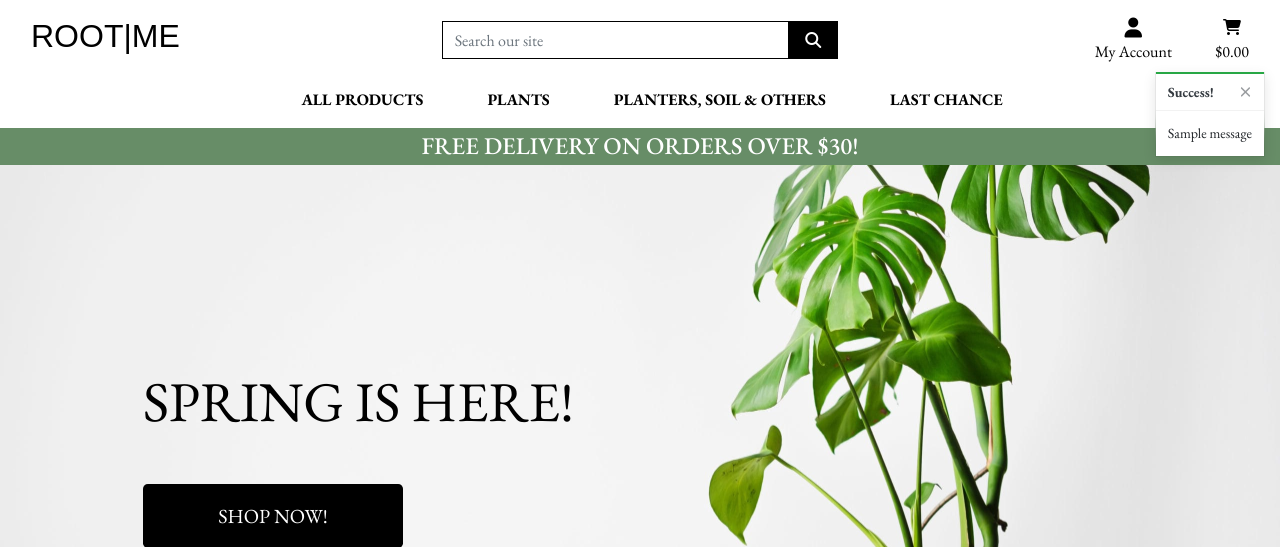
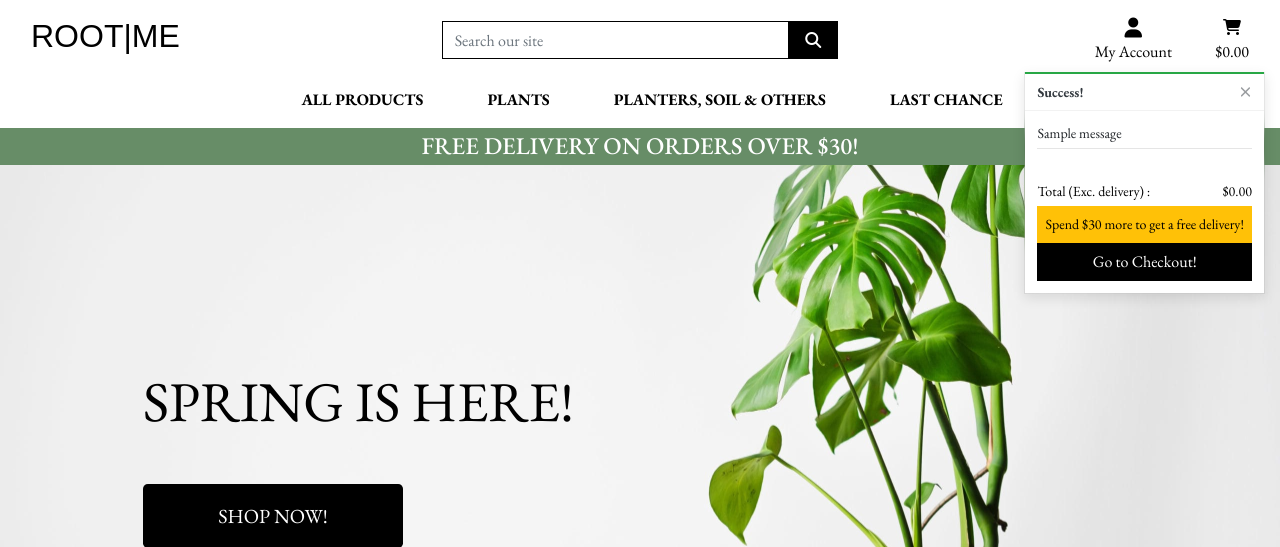
Before and after one commit to ElinaBoman/rootme, a Django app: page / in a window 1280 px wide. Shown: the top 547 px of the page. Run offline with Django 3.2, Linux system fonts and the light colour scheme; tables that the repository leaves empty hold one stand-in row (values such as "Sample post"); one stand-in notice (Sample message) is shown; some libraries are stand-ins or nearby versions; some web fonts are replaced.

Commit message:
Added img, product name and quantity to show in success toast

```diff
--- a/static/css/base.css
+++ b/static/css/base.css
@@ -127,6 +127,45 @@ a.category-badge > span.badge:hover {
     height: 2px;
 }
 
+/* Convenience classes - colors copied from Bootstrap */
+.arrow-primary {
+    border-bottom-color: #007bff !important;
+}
+
+.arrow-secondary {
+    border-bottom-color: #6c757d !important;
+}
+
+.arrow-success {
+    border-bottom-color: #28a745 !important;
+}
+
+.arrow-danger {
+    border-bottom-color: #dc3545 !important;
+}
+
+.arrow-warning {
+    border-bottom-color: #ffc107 !important;
+}
+
+.arrow-info {
+    border-bottom-color: #17a2b8 !important;
+}
+
+.arrow-light {
+    border-bottom-color: #f8f9fa !important;
+}
+
+.arrow-dark {
+    border-bottom-color: #343a40 !important;
+}
+
+.basket-notification-wrapper {
+    height: 100px;
+    overflow-x: hidden;
+    overflow-y: auto;
+}
+
 /* Footer */
 
 
--- a/templates/includes/toasts/toast_success.html
+++ b/templates/includes/toasts/toast_success.html
@@ -8,6 +8,41 @@
         </button>
     </div>
     <div class="toast-body bg-white">
-        {{ message }}
+        <div class="row">
+            <div class="col">
+                {{ message }}
+                <hr class="mt-1 mb-3">
+            </div>
+        </div>
+         {% if total_sum %}
+         <p class="logo-font bg-white text-black py-1">Your Basket {{ product.count }}</p>
+        <div class="basket-notifivation-wrapper">
+        {% endif %}
+            {% for item in basket_items %}
+            <div class="row">
+                <div class="col-3 my-1">
+                    <img class="w-100" src="{{ item.product.image.url }}">
+                </div>
+                <div class="col-9">
+                    <p class="my-0">Product Name: {{ item.product.name }}</p>
+                    <p class="my-0">Quantity: {{ item.quantity }}</p>
+                </div>
+            </div>
+            {% endfor %}
+            <div class="row">
+                <div class="col">
+                    <p class="mt-3 mb-1 text-black">
+                        Total {% if free_delivery > 0 %} (Exc. delivery) {% endif %}:
+                        <span class="float-right">${{ total|floatformat:2 }}</span>
+                    </p>
+                    {% if free_delivery > 0 %}
+                    <p class="mb-0 p-2 bg-warning text-black text-center">Spend ${{ free_delivery}} more to get a free delivery!</p>
+                    {% endif %}
+                    <a class="btn btn-black rounded-0 btn-block" href="{% url 'view_basket' %}">Go to Checkout! </a>
+                </div>
+            </div>
+        </div>
+
+
     </div>
 </div>
```
